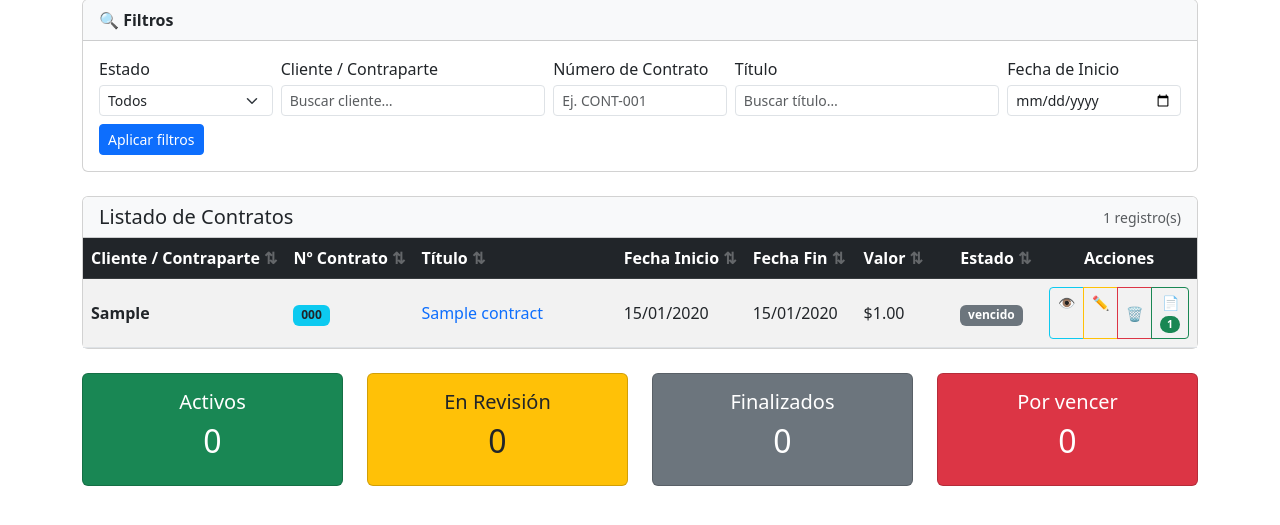
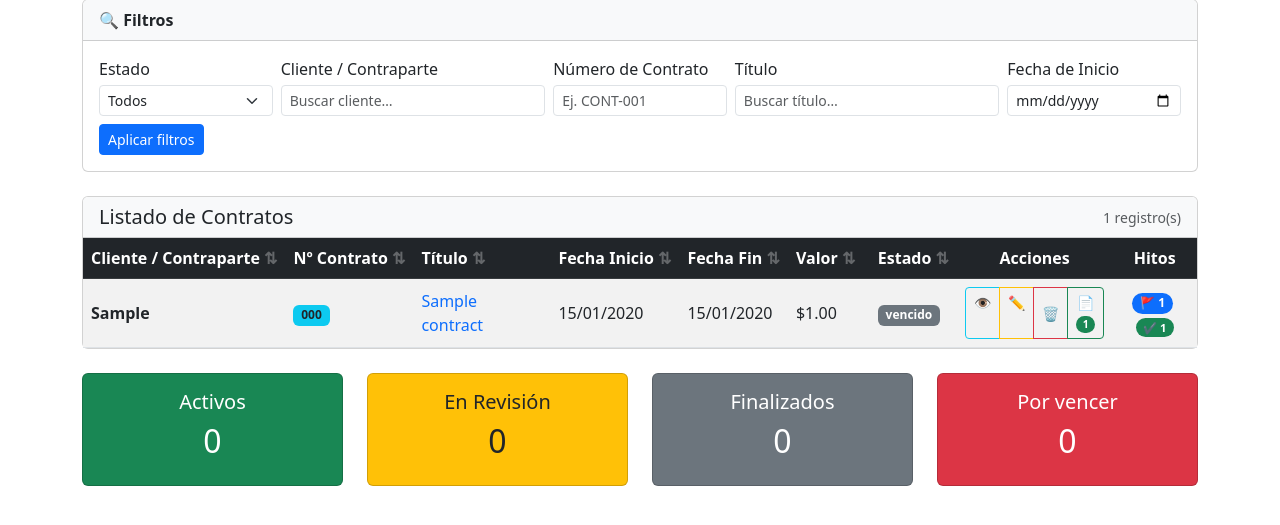
Before and after one commit to nogy5/contract_tracking, a Flask app: page /contracts/ in a window 1280 px wide. Shown: the part 241-766 px from the top of the page. Run offline with Flask 3, Linux system fonts and the light colour scheme; a user stored in the database is signed in; tables that the repository leaves empty hold one stand-in row (values such as "Sample post").

Commit message:
Adecuaciones en la columna de Hitos para mostrar botón de registrar o el conteo de ellos.

```diff
--- a/app/templates/contracts/index.html
+++ b/app/templates/contracts/index.html
@@ -99,7 +99,7 @@
 <!-- ═══════════════════════ TABLA DE CONTRATOS ═══════════════════ -->
 {% if contracts %}
 
-{# ── Macro: URL para ordenar una columna, invirtiendo dirección si ya está activa ── #}
+{# ── Macro: URL para ordenar columna, invirtiendo dirección si ya está activa ── #}
 {% macro sort_url(col) %}{{ url_for('contracts.index',
     sort=col,
     dir=('desc' if (request.args.get('sort','') == col and request.args.get('dir','asc') == 'asc') else 'asc'),
@@ -123,46 +123,56 @@
             <table class="table table-hover table-striped mb-0 align-middle">
                 <thead class="table-dark">
                     <tr>
-                        <th scope="col" style="white-space:nowrap; width:18%;">
+                        <th scope="col" style="white-space:nowrap; width:16%;">
                             <a href="{{ sort_url('counterparty') }}" class="text-white text-decoration-none">
                                 Cliente / Contraparte{{ sort_icon('counterparty') }}
                             </a>
                         </th>
-                        <th scope="col" style="white-space:nowrap; width:11%;">
+                        <th scope="col" style="white-space:nowrap; width:10%;">
                             <a href="{{ sort_url('contract_number') }}" class="text-white text-decoration-none">
                                 Nº Contrato{{ sort_icon('contract_number') }}
                             </a>
                         </th>
-                        <th scope="col" style="white-space:nowrap; width:20%;">
+                        <th scope="col" style="white-space:nowrap; width:18%;">
                             <a href="{{ sort_url('title') }}" class="text-white text-decoration-none">
                                 Título{{ sort_icon('title') }}
                             </a>
                         </th>
-                        <th scope="col" style="white-space:nowrap; width:10%;">
+                        <th scope="col" style="white-space:nowrap; width:9%;">
                             <a href="{{ sort_url('start_date') }}" class="text-white text-decoration-none">
                                 Fecha Inicio{{ sort_icon('start_date') }}
                             </a>
                         </th>
-                        <th scope="col" style="white-space:nowrap; width:10%;">
+                        <th scope="col" style="white-space:nowrap; width:9%;">
                             <a href="{{ sort_url('end_date') }}" class="text-white text-decoration-none">
                                 Fecha Fin{{ sort_icon('end_date') }}
                             </a>
                         </th>
-                        <th scope="col" style="white-space:nowrap; width:9%;">
+                        <th scope="col" style="white-space:nowrap; width:8%;">
                             <a href="{{ sort_url('value') }}" class="text-white text-decoration-none">
                                 Valor{{ sort_icon('value') }}
                             </a>
                         </th>
-                        <th scope="col" style="white-space:nowrap; width:8%;">
+                        <th scope="col" style="white-space:nowrap; width:7%;">
                             <a href="{{ sort_url('status') }}" class="text-white text-decoration-none">
                                 Estado{{ sort_icon('status') }}
                             </a>
                         </th>
-                        <th scope="col" style="white-space:nowrap; width:14%;" class="text-center">Acciones</th>
+                        <th scope="col" style="white-space:nowrap; width:13%;" class="text-center">Acciones</th>
+                        <th scope="col" style="white-space:nowrap; width:10%;" class="text-center"
+                            title="Total / Completados / Pendientes / Vencidos">
+                            Hitos
+                        </th>
                     </tr>
                 </thead>
                 <tbody>
                     {% for contract in contracts %}
+                    {# ── Conteos de hitos (lazy=dynamic → usar .count() / .filter_by()) ── #}
+                    {% set ms_total     = contract.milestones.count() %}
+                    {% set ms_done      = contract.milestones.filter_by(completed=True).count() %}
+                    {% set ms_pending   = ms_total - ms_done %}
+                    {# Vencidos: pendientes cuya due_date < hoy #}
+                    {% set today_date   = today if today is defined else namespace(d=none) %}
                     <tr>
                         <!-- 1. CLIENTE / CONTRAPARTE -->
                         <td><strong>{{ contract.counterparty }}</strong></td>
@@ -247,6 +257,65 @@
                                        title="Sin documentos — clic para cargar">📎</a>
                                 {% endif %}
                             </div>
+                        </td>
+
+                        <!-- 9. HITOS -->
+                        <td class="text-center">
+                            {% if ms_total == 0 %}
+                                {# Sin hitos: botón para crear el primero #}
+                                <a href="{{ url_for('contracts.new_milestone', id=contract.id) }}"
+                                   class="btn btn-outline-secondary btn-sm"
+                                   title="Sin hitos — clic para crear">
+                                    🚩 <span class="text-muted" style="font-size:.75rem;">Ninguno</span>
+                                </a>
+                            {% else %}
+                                {# Con hitos: popover con desglose + enlace a la vista del contrato #}
+                                <a href="{{ url_for('contracts.view_contract', id=contract.id) }}"
+                                   class="text-decoration-none"
+                                   data-bs-toggle="popover"
+                                   data-bs-trigger="hover focus"
+                                   data-bs-html="true"
+                                   data-bs-placement="left"
+                                   title="Hitos"
+                                   data-bs-content="
+                                       <div style='font-size:.85rem; min-width:140px;'>
+                                           <div class='d-flex justify-content-between mb-1'>
+                                               <span>Total:</span>
+                                               <strong>{{ ms_total }}</strong>
+                                           </div>
+                                           <div class='d-flex justify-content-between mb-1'>
+                                               <span class='text-success'>✔ Completados:</span>
+                                               <strong class='text-success'>{{ ms_done }}</strong>
+                                           </div>
+                                           <div class='d-flex justify-content-between'>
+                                               <span class='text-warning'>⏳ Pendientes:</span>
+                                               <strong class='text-warning'>{{ ms_pending }}</strong>
+                                           </div>
+                                       </div>">
+
+                                    {# Ícono principal con badge de total #}
+                                    <span class="badge bg-primary rounded-pill me-1"
+                                          style="font-size:.75rem;" title="{{ ms_total }} hito(s) en total">
+                                        🚩 {{ ms_total }}
+                                    </span>
+
+                                    {# Badge de completados (solo si hay alguno) #}
+                                    {% if ms_done > 0 %}
+                                        <span class="badge bg-success rounded-pill"
+                                              style="font-size:.7rem;" title="{{ ms_done }} completado(s)">
+                                            ✔ {{ ms_done }}
+                                        </span>
+                                    {% endif %}
+
+                                    {# Badge de pendientes con alerta si hay vencidos #}
+                                    {% if ms_pending > 0 %}
+                                        <span class="badge bg-warning text-dark rounded-pill"
+                                              style="font-size:.7rem;" title="{{ ms_pending }} pendiente(s)">
+                                            ⏳ {{ ms_pending }}
+                                        </span>
+                                    {% endif %}
+                                </a>
+                            {% endif %}
                         </td>
                     </tr>
                     {% endfor %}
@@ -383,11 +452,18 @@
 
 {% block scripts %}
 <script>
+// Confirmación de eliminación
 function confirmDelete(contractId, contractNumber, contractTitle) {
     document.getElementById('contractInfo').textContent = contractNumber + ' - ' + contractTitle;
     document.getElementById('deleteForm').action = '/contracts/' + contractId + '/delete';
     const deleteModal = new bootstrap.Modal(document.getElementById('deleteModal'));
     deleteModal.show();
 }
+
+// Inicializar popovers de hitos
+document.addEventListener('DOMContentLoaded', function () {
+    const popoverTriggers = document.querySelectorAll('[data-bs-toggle="popover"]');
+    popoverTriggers.forEach(el => new bootstrap.Popover(el, { sanitize: false }));
+});
 </script>
 {% endblock %}
```
